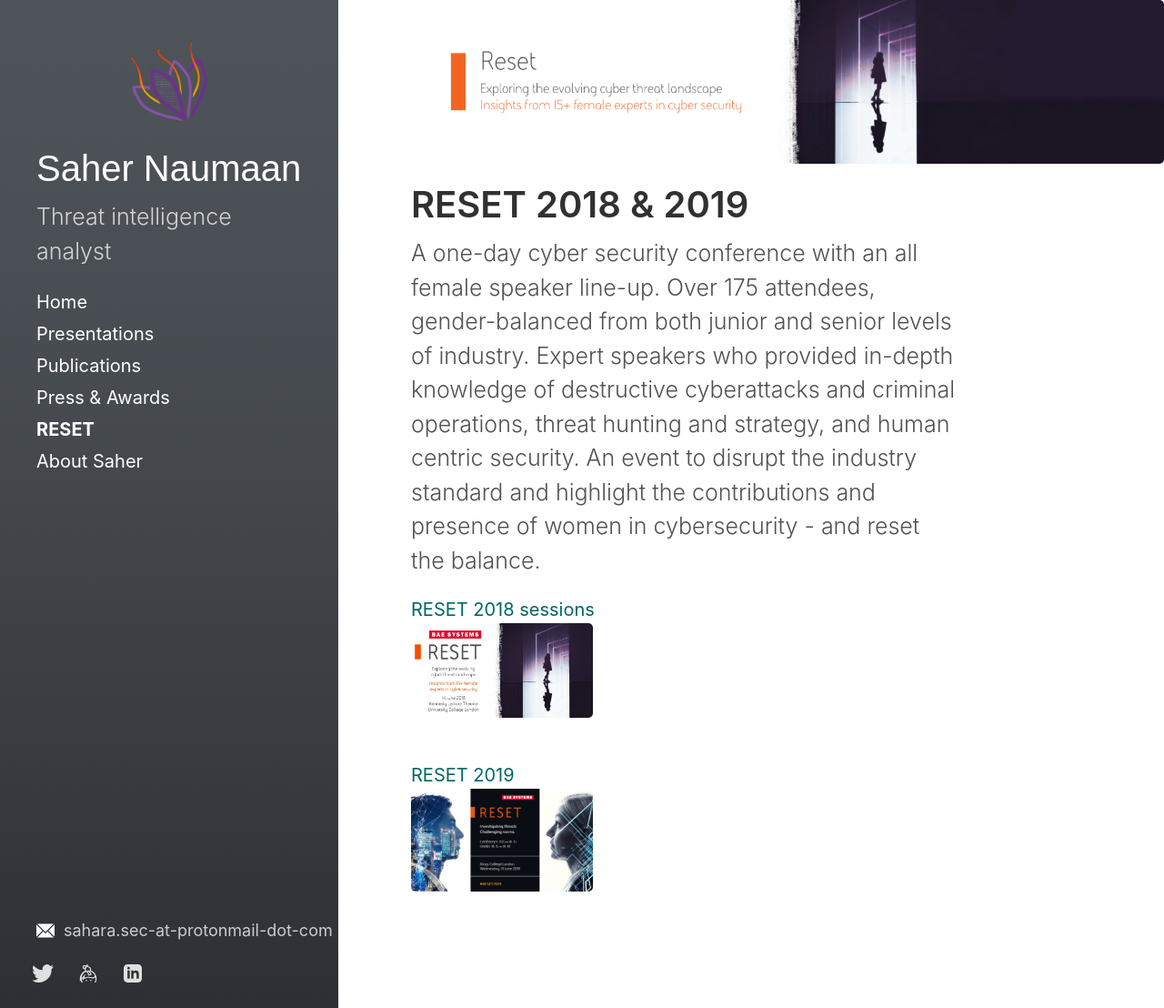
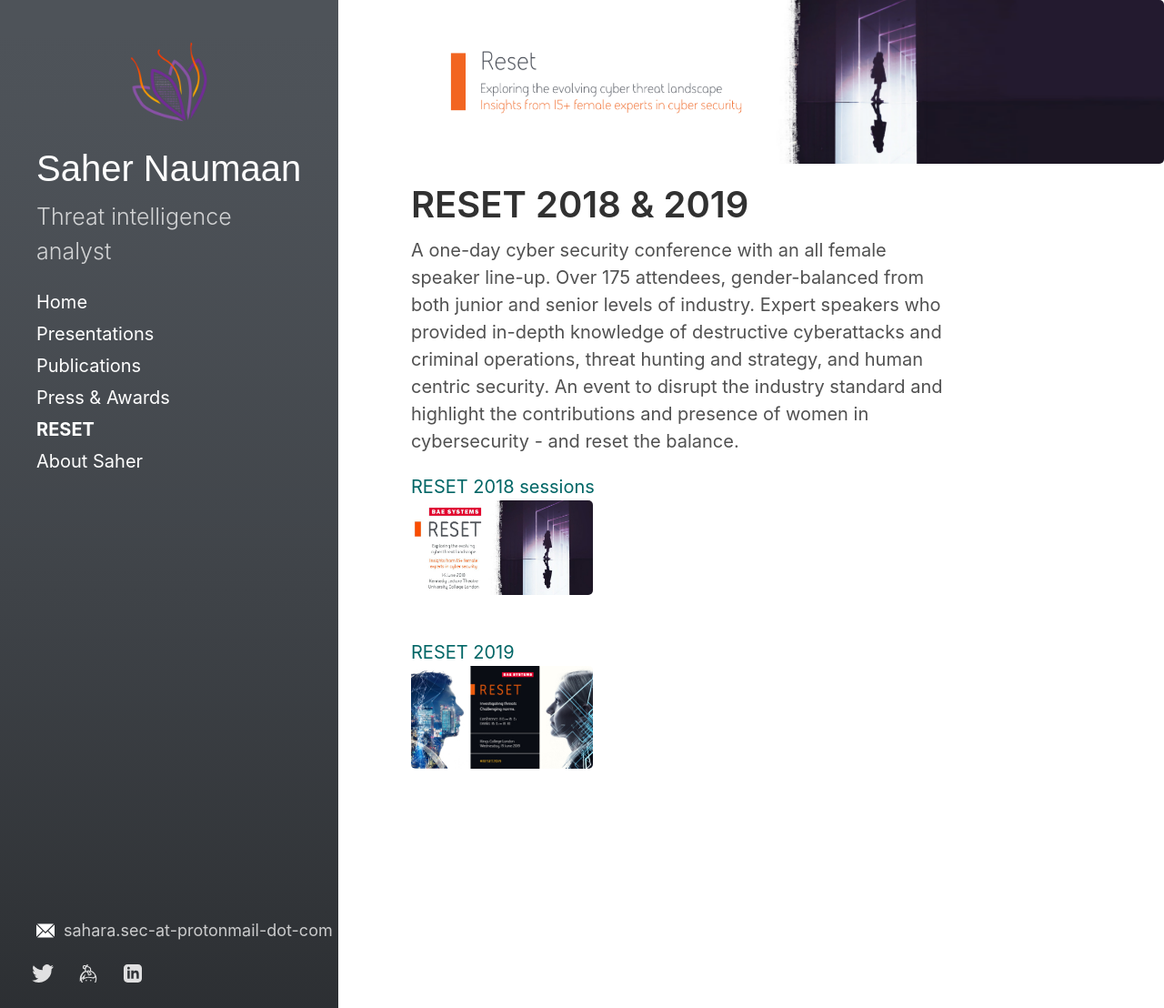
Before and after one commit to saffron-sec/saffron-sec.github.io, a Jekyll site: the page built from reset.html, in a window 1280 px wide. Shown: the whole page at 91% size. Built offline with Jekyll 4.4.1, drawn with Linux system fonts in a browser that asks for light colours.

Commit message:
chg: update reset page

```diff
--- a/reset.html
+++ b/reset.html
@@ -11,7 +11,7 @@
 <div class="page">
   <h1 class="page-title">RESET 2018 & 2019</h1>
 
-  <p class="lead">A one-day cyber security conference with an all female speaker line-up. Over 175 attendees, gender-balanced from both junior and senior levels of industry. Expert speakers who provided in-depth knowledge of destructive cyberattacks and criminal operations, threat hunting and strategy, and human centric security. An event to disrupt the industry standard and highlight the contributions and presence of women in cybersecurity - and reset the balance.</p>
+  <p>A one-day cyber security conference with an all female speaker line-up. Over 175 attendees, gender-balanced from both junior and senior levels of industry. Expert speakers who provided in-depth knowledge of destructive cyberattacks and criminal operations, threat hunting and strategy, and human centric security. An event to disrupt the industry standard and highlight the contributions and presence of women in cybersecurity - and reset the balance.</p>
 
   <div class="bio-pics">
 
```
